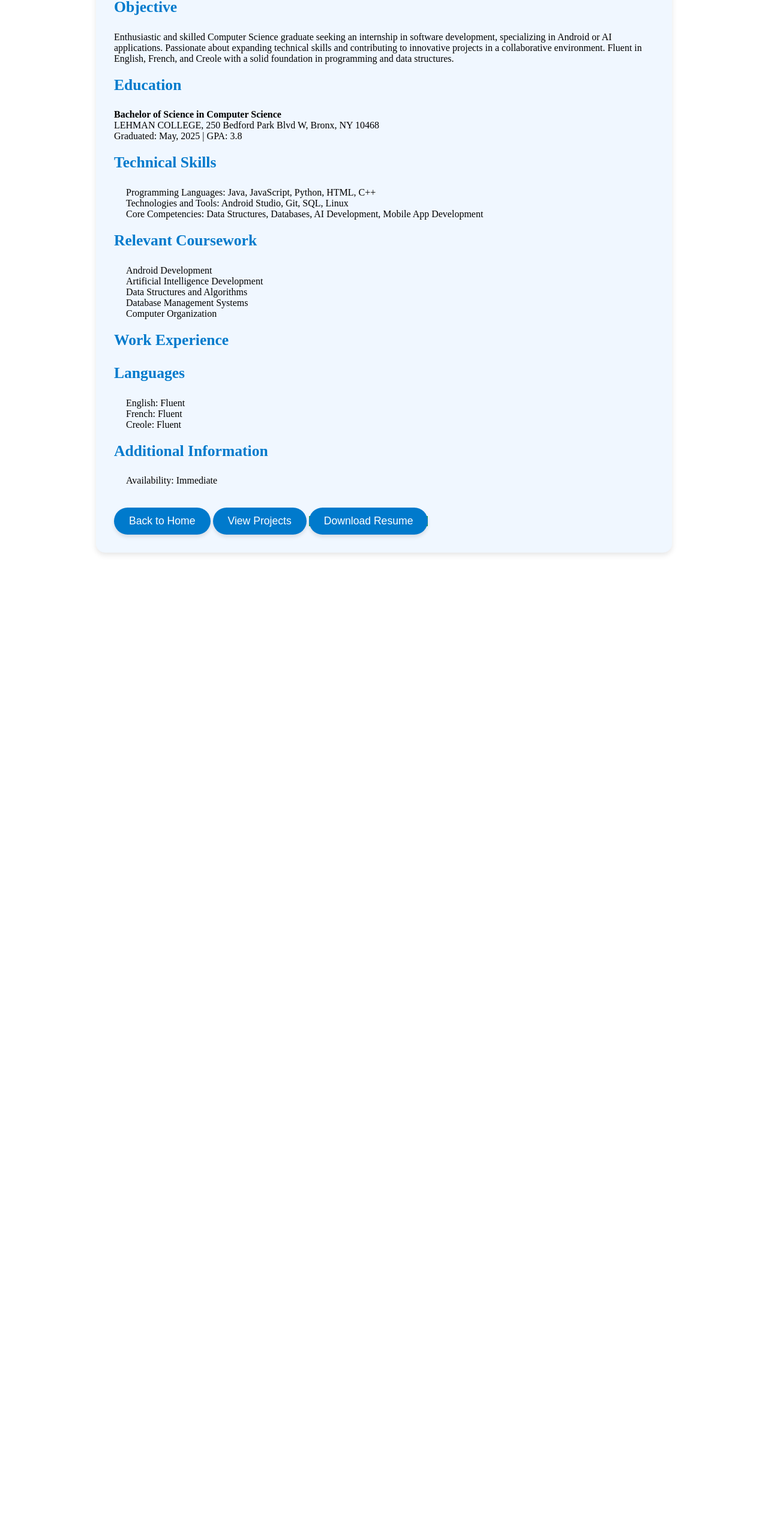
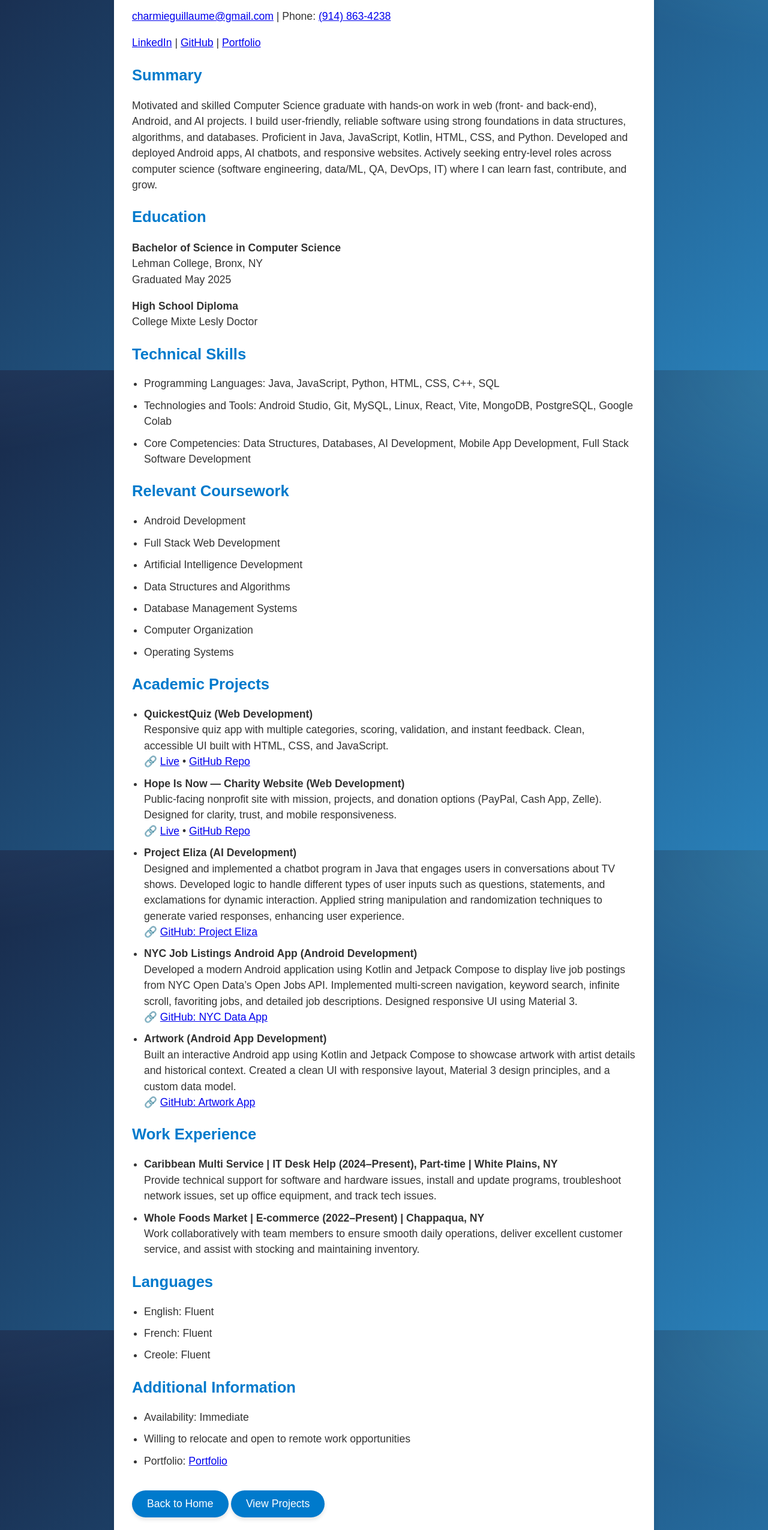
Before and after one commit to Charmie1225/resume, a plain HTML site: page resume.html in a window 1280 px wide. Shown: the part 183-2733 px from the top of the page at 60% size. Before the commit the page ends 1154 px from the top, so only its background shows below. Drawn offline with Linux system fonts and the light colour scheme.

Commit message:
Update resume.html

```diff
--- a/resume.html
+++ b/resume.html
@@ -1,40 +1,46 @@
 <!DOCTYPE html>
 <html lang="en">
 <head>
-    <meta charset="UTF-8">
-    <meta name="viewport" content="width=device-width, initial-scale=1.0">
+  <meta charset="UTF-8" />
+  <meta name="viewport" content="width=device-width, initial-scale=1" />
   <title>Charmentha Guillaume - Resume</title>
-    <link rel="stylesheet" href="styles.css">
+  <!-- changed to style.css -->
+  <link rel="stylesheet" href="style.css" />
   <style>
     /* Resume Styling */
     #resume {
-            background-color: #f0f7ff;
-            padding: 30px;
-            margin: 50px auto;
+      background-color: #ffffff;
+      padding: 50px 30px;
+      margin: 30px auto;
       width: 80%;
       max-width: 900px;
       border-radius: 15px;
       box-shadow: 0 4px 10px rgba(0, 0, 0, 0.1);
+      color: #333;
+      font-family: Arial, sans-serif;
     }
-
     h2 {
       color: #007acc;
       font-size: 2.5em;
       margin-bottom: 20px;
     }
-
     h3 {
       font-size: 1.6em;
       color: #007acc;
       margin-top: 20px;
+      margin-bottom: 10px;
     }
-
+    p, li {
+      font-size: 1.1em;
+      line-height: 1.5;
+      margin-bottom: 10px;
+    }
     ul {
-            list-style: none;
-            padding-left: 20px;
+      list-style-type: disc;
+      margin-left: 20px;
+      padding-left: 0;
     }
-
-        button {
+    button, a.button-link {
       padding: 12px 25px;
       font-size: 1.1em;
       background-color: #007acc;
@@ -45,50 +51,55 @@
       transition: background-color 0.3s, transform 0.3s, box-shadow 0.3s;
       box-shadow: 0 4px 6px rgba(0, 0, 0, 0.1);
       margin-top: 20px;
+      text-decoration: none;
+      display: inline-block;
     }
-
-        button:hover {
+    button:hover, a.button-link:hover {
       background-color: #005c99;
       color: white;
-            transform: translateY(-5px); /* Button moves up */
-            box-shadow: 0 8px 12px rgba(0, 0, 0, 0.2); /* Shadow effect */
+      transform: translateY(-5px);
+      box-shadow: 0 8px 12px rgba(0, 0, 0, 0.2);
     }
-
-        /* Styling for the download button */
-        .download-btn {
-            margin-top: 20px;
-            background-color: #28a745;
-        }
-
-        .download-btn:hover {
-            background-color: #218838;
-        }
-
   </style>
 </head>
 <body>
-
   <section id="resume">
     <header>
-            <h2>Charmentha Guillaume's Resume</h2>
+      <h2>Charmentha Guillaume</h2>
+      <p>
+        <a href="mailto:charmieguillaume@gmail.com">charmieguillaume@gmail.com</a> |
+        Phone: <a href="tel:+19148634238">(914) 863-4238</a>
+      </p>
+      <p>
+        <a href="https://www.linkedin.com/in/charmentha-guillaume-76085b222/" target="_blank">LinkedIn</a> |
+        <a href="https://github.com/Charmie1225" target="_blank">GitHub</a> |
+        <!-- Replace YOUR_RESUME_LINK_HERE with your direct resume URL when you have it -->
+        <a href="YOUR_RESUME_LINK_HERE" target="_blank">Portfolio</a>
+      </p>
     </header>
 
     <section>
-            <h3>Objective</h3>
-            <p>Enthusiastic and skilled Computer Science graduate seeking an internship in software development, specializing in Android or AI applications. Passionate about expanding technical skills and contributing to innovative projects in a collaborative environment. Fluent in English, French, and Creole with a solid foundation in programming and data structures.</p>
+      <h3>Summary</h3>
+      <p>
+        Motivated and skilled Computer Science graduate with hands-on work in web (front- and back-end), Android, and AI projects.
+        I build user-friendly, reliable software using strong foundations in data structures, algorithms, and databases.
+        Proficient in Java, JavaScript, Kotlin, HTML, CSS, and Python. Developed and deployed Android apps, AI chatbots, and responsive websites.
+        Actively seeking entry-level roles across computer science (software engineering, data/ML, QA, DevOps, IT) where I can learn fast, contribute, and grow.
+      </p>
     </section>
 
     <section>
       <h3>Education</h3>
-            <p><strong>Bachelor of Science in Computer Science</strong><br>LEHMAN COLLEGE, 250 Bedford Park Blvd W, Bronx, NY 10468<br>Graduated: May, 2025 | GPA: 3.8</p>
+      <p><strong>Bachelor of Science in Computer Science</strong><br />Lehman College, Bronx, NY<br />Graduated May 2025</p>
+      <p><strong>High School Diploma</strong><br />College Mixte Lesly Doctor</p>
     </section>
 
     <section>
       <h3>Technical Skills</h3>
       <ul>
-                <li>Programming Languages: Java, JavaScript, Python, HTML, C++</li>
-                <li>Technologies and Tools: Android Studio, Git, SQL, Linux</li>
-                <li>Core Competencies: Data Structures, Databases, AI Development, Mobile App Development</li>
+        <li>Programming Languages: Java, JavaScript, Python, HTML, CSS, C++, SQL</li>
+        <li>Technologies and Tools: Android Studio, Git, MySQL, Linux, React, Vite, MongoDB, PostgreSQL, Google Colab</li>
+        <li>Core Competencies: Data Structures, Databases, AI Development, Mobile App Development, Full Stack Software Development</li>
       </ul>
     </section>
 
@@ -96,19 +107,75 @@
       <h3>Relevant Coursework</h3>
       <ul>
         <li>Android Development</li>
+        <li>Full Stack Web Development</li>
         <li>Artificial Intelligence Development</li>
         <li>Data Structures and Algorithms</li>
         <li>Database Management Systems</li>
         <li>Computer Organization</li>
+        <li>Operating Systems</li>
+      </ul>
+    </section>
+
+    <section>
+      <h3>Academic Projects</h3>
+      <ul>
+        <!-- NEW: QuickestQuiz -->
+        <li>
+          <strong>QuickestQuiz (Web Development)</strong><br />
+          Responsive quiz app with multiple categories, scoring, validation, and instant feedback.
+          Clean, accessible UI built with HTML, CSS, and JavaScript.<br />
+          🔗 <a href="https://quickestquiz.netlify.app/" target="_blank">Live</a> •
+          <a href="https://github.com/Charmie1225/final-project" target="_blank">GitHub Repo</a>
+        </li>
+
+        <!-- NEW: Hope Is Now -->
+        <li>
+          <strong>Hope Is Now — Charity Website (Web Development)</strong><br />
+          Public-facing nonprofit site with mission, projects, and donation options (PayPal, Cash App, Zelle).
+          Designed for clarity, trust, and mobile responsiveness.<br />
+          🔗 <a href="https://hopeisnow.netlify.app/" target="_blank">Live</a> •
+          <a href="https://github.com/Charmie1225/Charity-Website" target="_blank">GitHub Repo</a>
+        </li>
+
+        <li>
+          <strong>Project Eliza (AI Development)</strong><br />
+          Designed and implemented a chatbot program in Java that engages users in conversations about TV shows.
+          Developed logic to handle different types of user inputs such as questions, statements, and exclamations for dynamic interaction.
+          Applied string manipulation and randomization techniques to generate varied responses, enhancing user experience.<br />
+          🔗 <a href="https://github.com/Charmie1225/ProjectEliza" target="_blank">GitHub: Project Eliza</a>
+        </li>
+
+        <li>
+          <strong>NYC Job Listings Android App (Android Development)</strong><br />
+          Developed a modern Android application using Kotlin and Jetpack Compose to display live job postings from NYC Open Data’s Open Jobs API.
+          Implemented multi-screen navigation, keyword search, infinite scroll, favoriting jobs, and detailed job descriptions.
+          Designed responsive UI using Material 3.<br />
+          🔗 <a href="https://github.com/Charmie1225/NYCDataApp" target="_blank">GitHub: NYC Data App</a>
+        </li>
+
+        <li>
+          <strong>Artwork (Android App Development)</strong><br />
+          Built an interactive Android app using Kotlin and Jetpack Compose to showcase artwork with artist details and historical context.
+          Created a clean UI with responsive layout, Material 3 design principles, and a custom data model.<br />
+          🔗 <a href="https://github.com/Charmie1225/ArtworkApp" target="_blank">GitHub: Artwork App</a>
+        </li>
       </ul>
     </section>
 
     <section>
       <h3>Work Experience</h3>
-            <!--<p><strong>[Intern/Part-Time Role or Relevant Job, if applicable]</strong><br>[Company Name], [Location]<br>[Month, Year – Month, Year]</p>
       <ul>
-                <li>Brief description of your role and relevant responsibilities.</li>
-            </ul> -->
+        <li>
+          <strong>Caribbean Multi Service | IT Desk Help (2024–Present), Part-time | White Plains, NY</strong><br />
+          Provide technical support for software and hardware issues, install and update programs, troubleshoot network issues,
+          set up office equipment, and track tech issues.
+        </li>
+        <li>
+          <strong>Whole Foods Market | E-commerce (2022–Present) | Chappaqua, NY</strong><br />
+          Work collaboratively with team members to ensure smooth daily operations, deliver excellent customer service,
+          and assist with stocking and maintaining inventory.
+        </li>
+      </ul>
     </section>
 
     <section>
@@ -124,18 +191,13 @@
       <h3>Additional Information</h3>
       <ul>
         <li>Availability: Immediate</li>
-                <!--<li>Portfolio: [Add relevant LinkedIn/GitHub URLs here if you have examples of work or projects]</li>-->
+        <li>Willing to relocate and open to remote work opportunities</li>
+        <li>Portfolio: <a href="YOUR_RESUME_LINK_HERE" target="_blank">Portfolio</a></li>
       </ul>
     </section>
 
     <button onclick="window.location.href='index.html'">Back to Home</button>
     <button onclick="window.location.href='projects.html'">View Projects</button>
-
-        <!-- Download Button for Resume -->
-        <a href="resume.docx" class="download-btn" download>
-            <button>Download Resume</button>
-        </a>
   </section>
-
 </body>
 </html>
```
Lines whose indentation alone changed are shown as unchanged.
